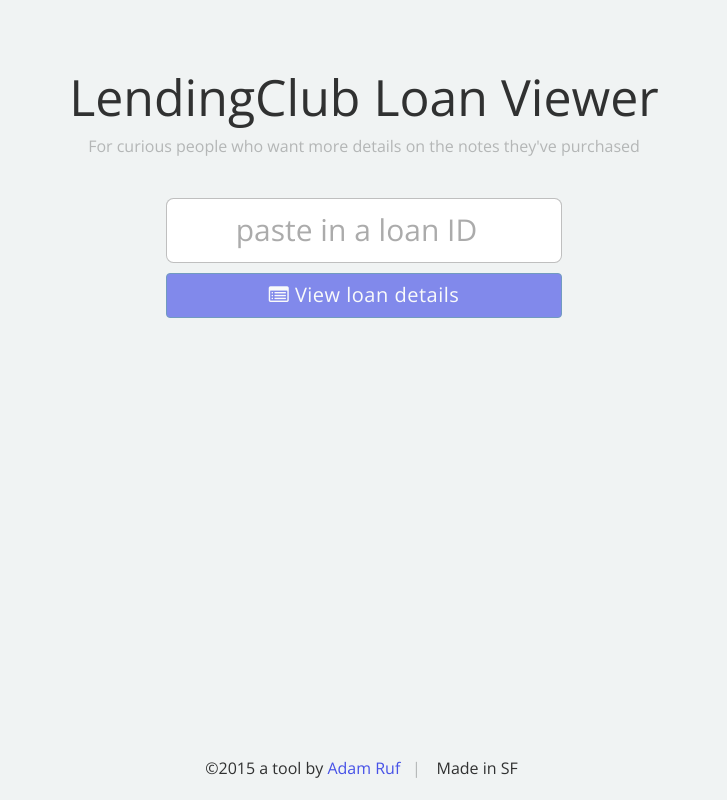
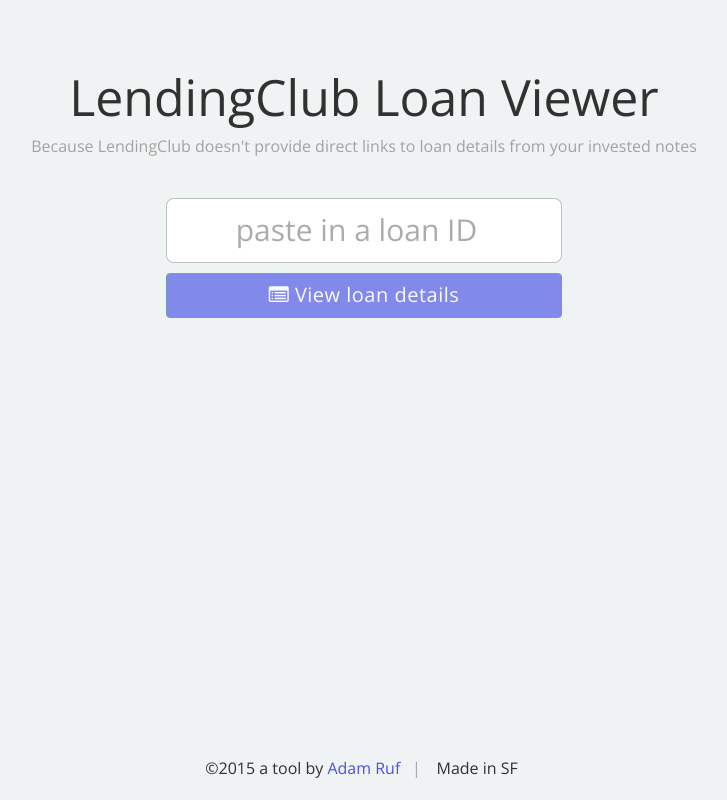
Before and after one commit to adamruf/lendingclub-loan-details-viewer, a plain HTML site: page index.html in a window 1280 px wide. Shown: the whole page, without its empty margins (276-1003 px from the left). Drawn offline with nearby package versions, Linux system fonts and the light colour scheme; some icons are missing.

Commit message:
Content and style updates

```diff
--- a/index.html
+++ b/index.html
@@ -14,7 +14,7 @@
       <div class="col-md-12 headroom-lg legroom-md">
         <h1>LendingClub Loan Viewer</h1>
         <p class="muted-text">
-          For curious people who want more details on the notes they've purchased
+          Because LendingClub doesn't provide direct links to loan details from your invested notes
         </p>
       </div>
       <div class="col-md-4 col-md-offset-4">
--- a/scss/style.scss
+++ b/scss/style.scss
@@ -124,4 +124,4 @@
 
 .legroom-md {margin-bottom: 3rem;}
 
-.muted-text {color: rgba(0,0,0,0.25);}
+.muted-text {color: rgba(0,0,0,0.33);}
```
Also changed, not shown: css/style.css.
